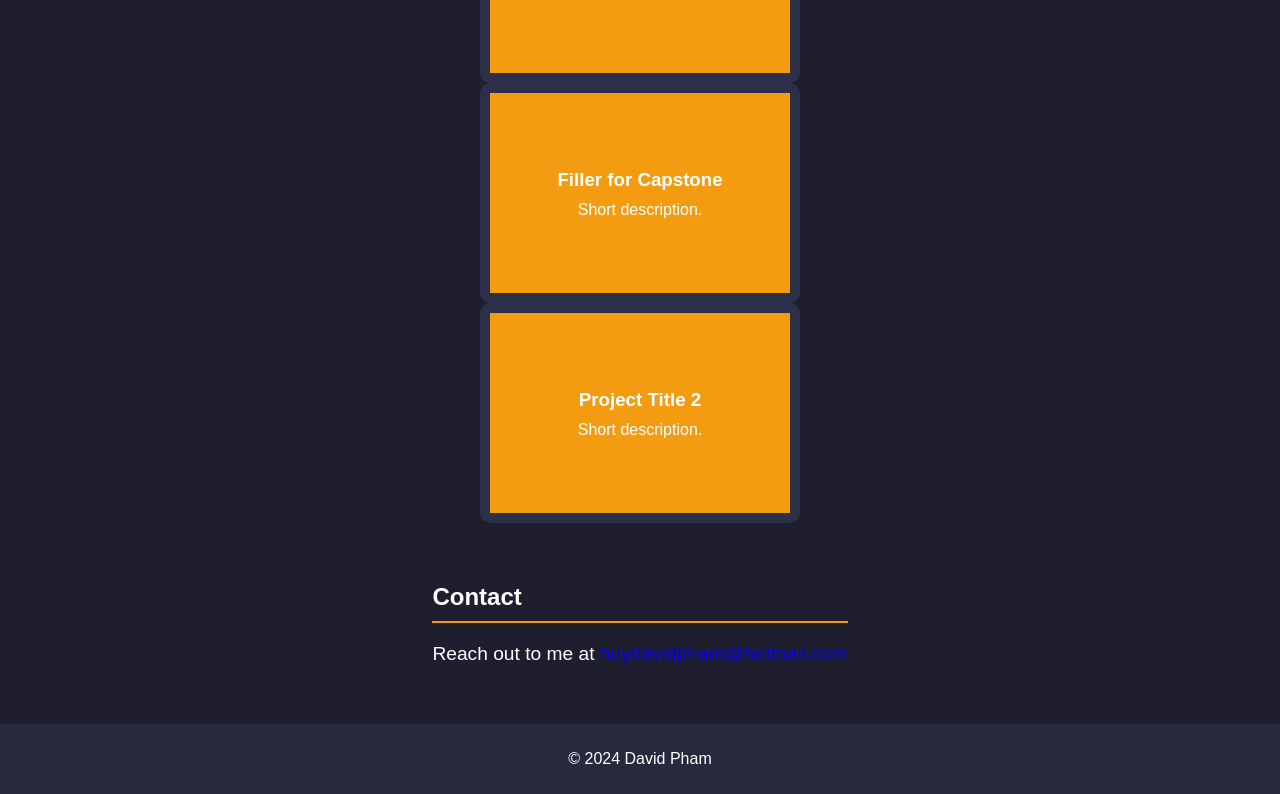
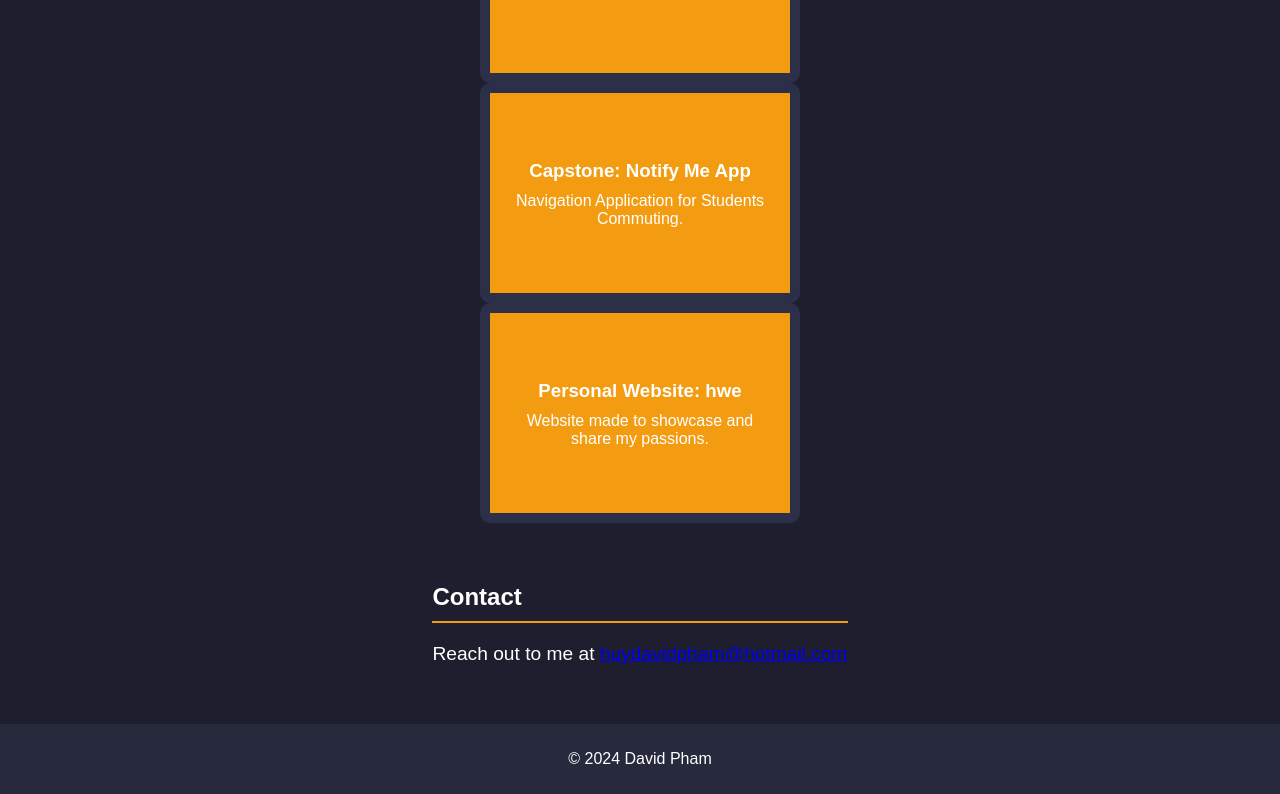
Before and after one commit to Tr0llinMe/hweport, a React (Create React App) app in the folder frontend/: page / in a window 1280 px wide. Shown: the part 751-1545 px from the top of the page. Built offline with nearby package versions, Linux system fonts and the light colour scheme; no server answers.

Commit message:
Fixing small adjustments
- This should be complete for the website for it to be launched, other features may be included

```diff
--- a/frontend/public/index.html
+++ b/frontend/public/index.html
@@ -41,6 +41,5 @@
       To create a production bundle, use `npm run build` or `yarn build`.
     -->
     <script src="https://cdn.jsdelivr.net/particles.js/2.0.0/particles.min.js"></script>
-
   </body>
 </html>
--- a/frontend/src/components/contact/ContactInfo.js
+++ b/frontend/src/components/contact/ContactInfo.js
@@ -8,23 +8,23 @@ const ContactInfo = () => {
       <h2>Contact Information</h2>
       <div className="info-item">
         <FaEnvelope />
-        <span className="tooltip">your.email@example.com</span>
+        <span className="tooltip">huydavidpham@hotmail.com</span>
       </div>
       <div className="info-item">
         <FaPhone />
-        <span className="tooltip">+123 456 7890</span>
+        <span className="tooltip">+416-276-3789</span>
       </div>
       <div className="info-item">
         <FaTwitter />
-        <span className="tooltip">@yourtwitterhandle</span>
+        <span className="tooltip">@hwehuy</span>
       </div>
       <div className="info-item">
         <FaInstagram />
-        <span className="tooltip">@yourinstagramhandle</span>
+        <span className="tooltip">@hwe.huy</span>
       </div>
       <div className="info-item">
         <FaLinkedin />
-        <span className="tooltip">yourlinkedinprofile</span>
+        <span className="tooltip">/in/huydpham/</span>
       </div>
     </div>
   );
--- a/frontend/src/components/contact/contactinfo.css
+++ b/frontend/src/components/contact/contactinfo.css
@@ -4,7 +4,7 @@
     border-radius: 10px;
     margin-bottom: 20px;
     color: #2c2f48;
-    max-width: 500px;
+    max-width: 350px;
   }
 
   .contact-info h2 {
@@ -19,7 +19,7 @@
   }
 
   .contact-info .info-item .tooltip {
-    margin-left: 10px;
+    margin-left: 20px;
     background: #333;
     color: white;
     padding: 5px;
@@ -32,17 +32,6 @@
     display: block;
   }
 
-  /* SocialMediaFeed.css */
-  .social-media-feed {
-    background: rgba(255, 255, 255, 0.9);
-    padding: 20px;
-    border-radius: 10px;
-  }
-
-  .social-media-feed h2 {
-    margin-bottom: 20px;
-  }
-
   .contact-info .info-item svg {
     color: blue; /* Set icon color to blue */
   }
--- a/frontend/src/components/home/Home.js
+++ b/frontend/src/components/home/Home.js
@@ -1,5 +1,6 @@
 import React from 'react';
 import ProjectCard from '../home/ProjectCard';
+
 import './home.css';
 function Home() {
   return (
@@ -24,16 +25,16 @@ function Home() {
             repoLink="https://github.com/Tr0llinMe/Anomaly-Road-Detection"
           />
           <ProjectCard
-            title="Filler for Capstone"
-            description="Short description."
+            title="Capstone: Notify Me App"
+            description="Navigation Application for Students Commuting."
             details="Filler for Capstone"
-            repoLink="https://github.com/yourusername/project2"
+            repoLink="https://github.com/Tr0llinMe/Navigation-TMU"
           />
           <ProjectCard
-            title="Project Title 2"
-            description="Short description."
-            details="Detailed project description, technologies used, and your role."
-            repoLink="https://github.com/yourusername/project2"
+            title="Personal Website: hwe"
+            description="Website made to showcase and share my passions."
+            details="Created a website to showcase my skills and abilities in the workfield. Also to share my passions and ambissions in the foreseeable future."
+            repoLink="https://github.com/Tr0llinMe/hweport"
           />
         </section>
         <section id="contact" className="section">
--- a/frontend/src/components/home/home.css
+++ b/frontend/src/components/home/home.css
@@ -74,3 +74,7 @@ body {
     padding: 10px 0;
     width: 100%;
   }
+
+  .social-media-section {
+    flex: 1;
+  }
--- a/frontend/src/components/projects/Projects.js
+++ b/frontend/src/components/projects/Projects.js
@@ -1,5 +1,6 @@
 import React from 'react';
 import TimelineItem from './TimelineItem';
+import AnimatedBackground from '../contact/AnimatedBackground';
 import './projects.css';
 
 
@@ -36,6 +37,7 @@ const projects = [
 function Projects() {
   return (
     <div className= "projects">
+      <AnimatedBackground />
       <h2>My Projects</h2>
       <div className= "timeline">
         {projects.map((project, index) => (
--- a/frontend/src/components/projects/TimelineItem.js
+++ b/frontend/src/components/projects/TimelineItem.js
@@ -1,5 +1,5 @@
 import React, { useState } from 'react';
-import './TimelineItem.css';
+import './timelineitem.css';
 
 function TimelineItem({title, description, details, imgSRC, repoLink, date}) {
 
```
